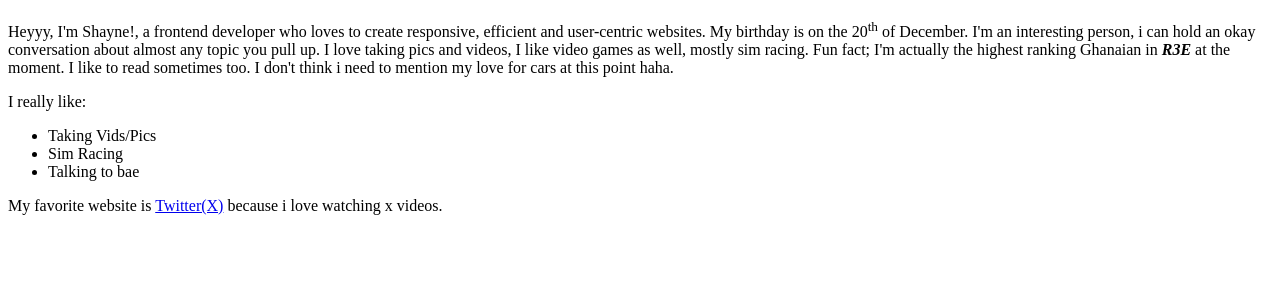
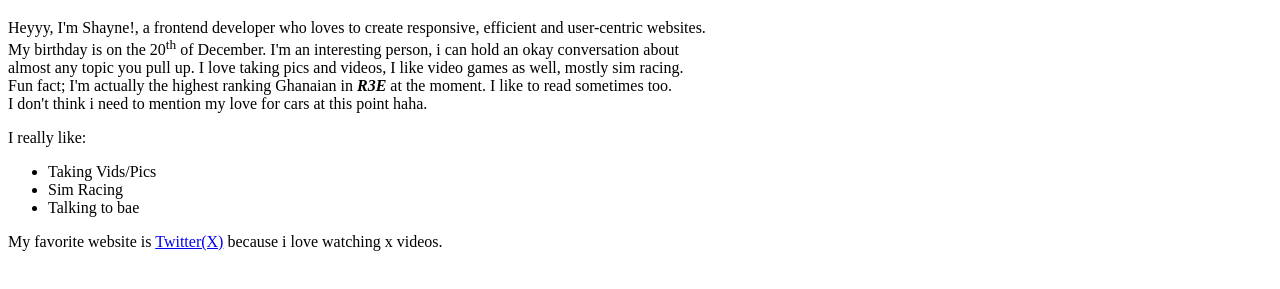
Before and after one commit to WindowsM16a/STS_Group_Assignments, a plain HTML site: page group1.html in a window 1280 px wide. Shown: the part 61-350 px from the top of the page. Drawn offline with Linux system fonts and the light colour scheme.

Commit message:
a little formatting

```diff
--- a/group1.html
+++ b/group1.html
@@ -1,5 +1,6 @@
 <!DOCTYPE html>
 <html lang="en">
+
 <head>
   <meta charset="UTF-8">
   <meta name="viewport" content="width=device-width, initial-scale=1.0">
@@ -9,22 +10,28 @@
 <body>
   <header>
     <h1>
-     Whomami
+      Whomami
     </h1>
   </header>
 
   <section class="hero">
     <p class="about">
-      Heyyy, I'm Shayne!, a frontend developer who loves to create responsive, efficient and user-centric websites. My birthday is on the 20<sup>th</sup> of December.
-      I'm an interesting person, i can hold an okay conversation about almost any topic you pull up. I love taking pics and videos, I like video games as well, mostly sim racing.
-      Fun fact; I'm actually the highest ranking Ghanaian in <b><i>R3E</i></b> at the moment. I like to read sometimes too. I don't think i need to mention my love for cars at this point haha.
+      Heyyy, I'm Shayne!, a frontend developer who loves to create responsive, efficient and user-centric websites. <br>
+      My
+      birthday is on the 20<sup>th</sup> of December.
+      I'm an interesting person, i can hold an okay conversation about <br> almost any topic you pull up. I love taking
+      pics
+      and videos, I like video games as well, mostly sim racing. <br>
+      Fun fact; I'm actually the highest ranking Ghanaian in <b><i>R3E</i></b> at the moment. I like to read sometimes
+      too. <br>
+      I don't think i need to mention my love for cars at this point haha.
     </p>
 
     <p class="hobbies">
       I really like:
     <ul>
       <li>Taking Vids/Pics</li>
-        <li>Sim Racing</li>
+      <li>Sim Racing</li>
       <li>Talking to bae</li>
     </ul>
     </p>
@@ -36,4 +43,5 @@
     </p>
   </section>
 </body>
+
 </html>
```
